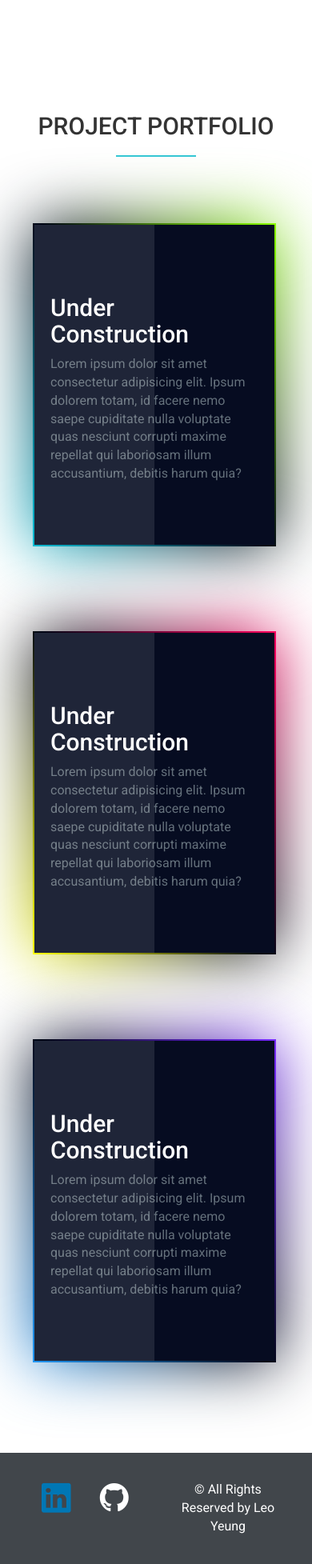
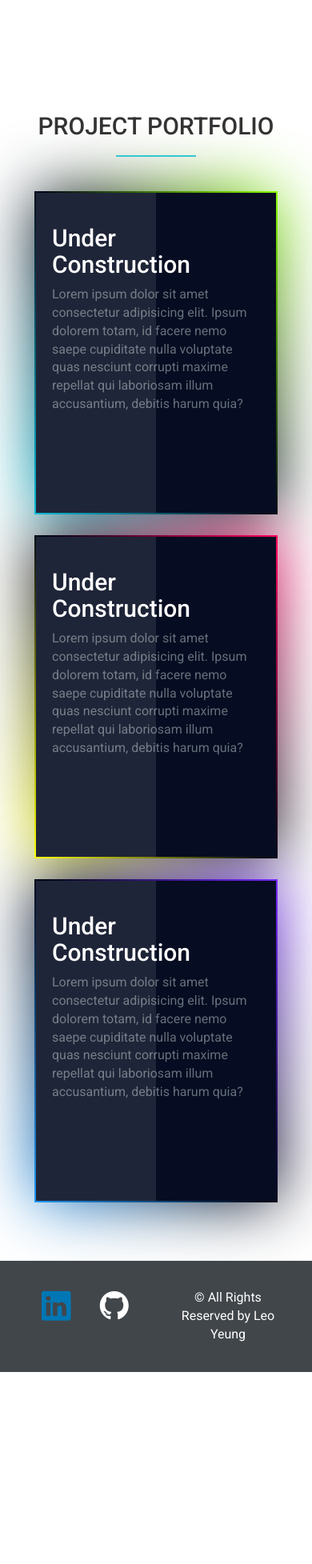
Before and after one commit to leokyeung/leokyeung.com, a PHP site: page / in a window 390 px wide. Shown: the part 3068-5023 px from the top of the page at 80% size. After the commit the page ends 4783 px from the top, so only its background shows below. Run offline with PHP 8.4, Linux system fonts and the light colour scheme.

Commit message:
Almost done fixing

```diff
--- a/css/responsive.css
+++ b/css/responsive.css
@@ -55,14 +55,14 @@
         padding: 0;
     }
 
-    .row1 {
+    /* .row1 {
         max-width: 100px;
         margin-left: 189px;
-    }
+    } */
 
-    .box {
+    /* .box {
         width: 383px;
-    }
+    } */
     .col-sm-4 {
         width: 50%;
     }
@@ -101,9 +101,9 @@
         padding-top: 15px;
     }
 
-    .row1 {
+    /* .row1 {
         margin-left: 80px;
-    }
+    } */
 
     .row .col-1-of-2 {
         height: 150px;
@@ -113,9 +113,7 @@
         display: none;
     }
 
-    .box {
-        width: 300px;
-    }
+
 
     .navbar {
         background: rgba(0,0,0,0.7);
@@ -151,17 +149,15 @@
         margin-bottom: 20px;
     }
 
-    .row1 {
+    /* .row1 {
         margin-left: -32px;
-    }
+    } */
 
     .navbar-nav {
         float: left;
     }
 
-    .box {
-        width: 300px;
-    }
+
 
     .composition {
         display: none;
@@ -197,13 +193,9 @@
         padding: 0;
     }
 
-    .row1 {
+    /* .row1 {
         margin-left: -40px;
-    }
-
-    .box {
-        width: 250px;
-    }
+    } */
 
     .navbar-nav {
         float: left;
--- a/css/style.css
+++ b/css/style.css
@@ -311,6 +311,7 @@ ul {
 /* Projects */
 .row1 {
     max-width: 99rem;
+    box-sizing: border-box;
     margin: 0px auto 0px auto;
     display:flex;
     justify-content: center;
@@ -326,13 +327,13 @@ ul {
 
 .box {
     position: relative;
+    float: left;
     width: 300px;
     height: 400px;
+    margin: 15px;
     display: flex;
-    justify-content: center;
-    align-items: center;
     background: #060c21;
-    margin: 40px;
+
 }
 
 .box:before {
@@ -358,27 +359,20 @@ ul {
     filter: blur(40px);
 }
 
-
-.col-1-of-3 {
-    width: 30%;
-    margin: 15px;
-    box-sizing: border-box;
-}
-
-.col-1-of-3:nth-child(1) .box:before,
-.col-1-of-3:nth-child(1) .box:after {
+.box:nth-child(1):before,
+.box:nth-child(1):after {
     background: linear-gradient(235deg, #89ff00, #010615, #00bcd4);
 
 }
 
-.col-1-of-3:nth-child(2) .box:before,
-.col-1-of-3:nth-child(2) .box:after {
+.box:nth-child(2):before,
+.box:nth-child(2)::after {
     background: linear-gradient(235deg, #ff005e, #010615, #fbff00);
 
 }
 
-.col-1-of-3:nth-child(3) .box:before,
-.col-1-of-3:nth-child(3) .box:after {
+.box:nth-child(3):before,
+.box:nth-child(3):after {
     background: linear-gradient(235deg, #772aff, #010615, #2196F3);
 
 }
--- a/index.html
+++ b/index.html
@@ -187,7 +187,7 @@
         </div>
 
         <div class="row1 wow fadeInUp" data-wow-duration="0.5s" data-wow-delay=".5s">
-            <div class="col-1-of-3">
+
                 <div class="box">
                     <div class="glass"></div>
                     <div class="content">
@@ -197,8 +197,8 @@
                             accusantium, debitis harum quia?</p>
                     </div>
                 </div>
-            </div>
-            <div class="col-1-of-3">
+
+
                 <div class="box">
                     <div class="glass"></div>
                     <div class="content">
@@ -208,8 +208,8 @@
                             accusantium, debitis harum quia?</p>
                     </div>
                 </div>
-            </div>
-            <div class="col-1-of-3">
+
+
                 <div class="box">
                     <div class="glass"></div>
                     <div class="content">
@@ -219,7 +219,7 @@
                             accusantium, debitis harum quia?</p>
                     </div>
                 </div>
-            </div>
+
         </div>
 
 
```
